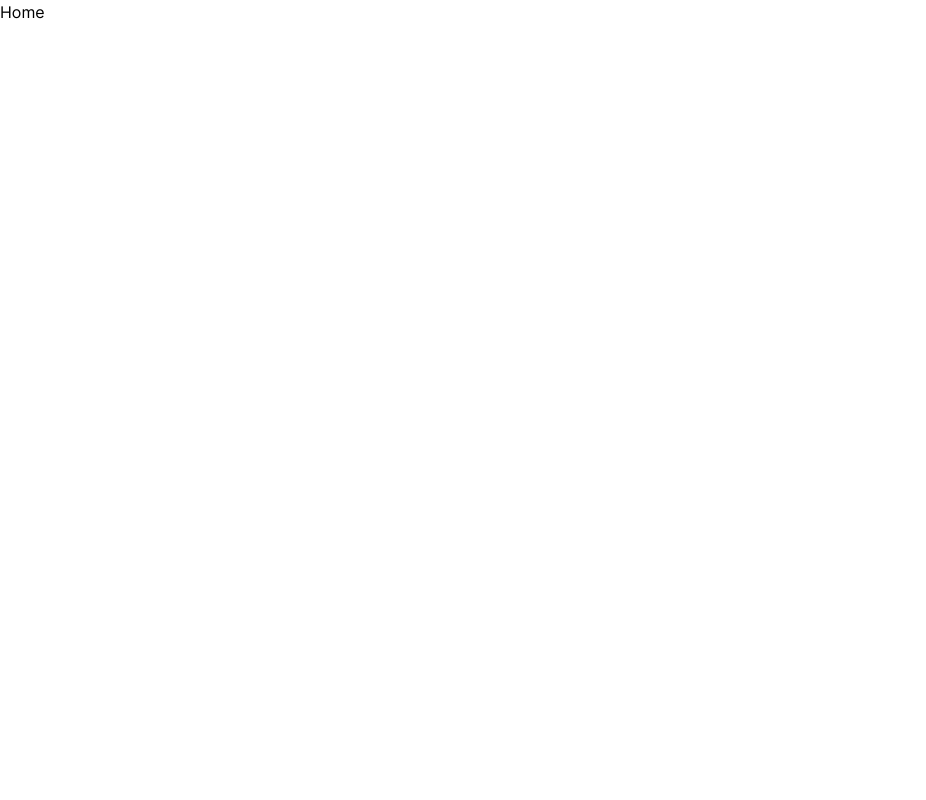
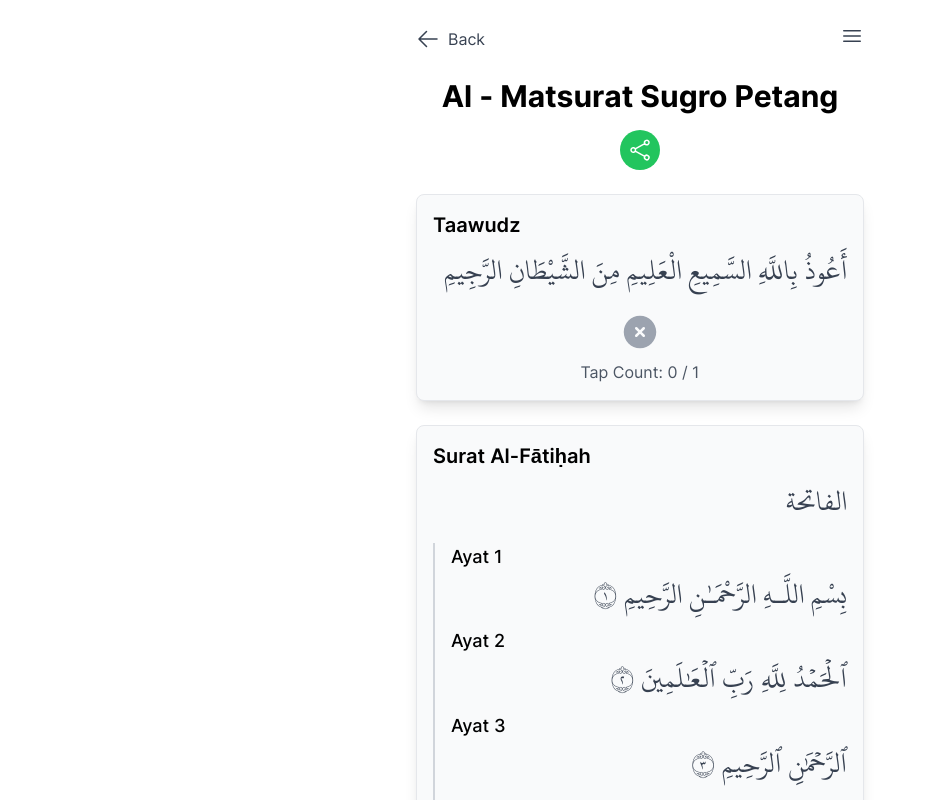
Before and after one commit to aliifam/almatsurat, a React (Vite) app: page /sugro-petang in a window 1280 px wide. Shown: the top 800 px of the page, without its empty margins (0-926 px from the left). Built offline with nearby package versions, Linux system fonts and the light colour scheme.

Commit message:
feat: apply all

```diff
--- a/src/components/DzikirItem.tsx
+++ b/src/components/DzikirItem.tsx
@@ -54,7 +54,7 @@ const DzikirItem: React.FC<DzikirItemProps> = ({
       {/* Conditionally show Latin text */}
       {latinVisible && item.latin && (
         <p
-          className={`text-gray-500 italic mt-1 ${
+          className={`italic mt-1 ${
             theme === "dark" ? "text-gray-400" : "text-gray-500"
           }`}
         >
--- a/src/pages/KubroPagi.tsx
+++ b/src/pages/KubroPagi.tsx
@@ -1,7 +1,84 @@
+import { useState } from "react";
+import { Helmet } from "react-helmet-async";
+import Layout from "../components/Layout";
+import data from "../data/kubro-pagi.json";
+import DzikirItem from "../components/DzikirItem";
+import { DzikirItemType } from "../types/types";
+import ShareButton from "../components/ShareButton";
+import BackToTopButton from "../components/BackToTop";
+import Congrat from "../components/Congrat";
+
 export const KubroPagi = () => {
+  const dzikirData: DzikirItemType[] = data.data; // Tipe data untuk dzikir
+  const [counts, setCounts] = useState(() => Array(dzikirData.length).fill(0));
+  const [showNumber, setShowNumber] = useState(() =>
+    Array(dzikirData.length).fill(false)
+  );
+  const [isDialogOpen, setDialogOpen] = useState(false);
+
+  const handleIconClick = (index: number) => {
+    setCounts((prevCounts) => {
+      const newCounts = [...prevCounts];
+      newCounts[index] += 1;
+
+      if (newCounts[index] <= dzikirData[index].repeat) {
+        setShowNumber((prevShow) => {
+          const newShow = [...prevShow];
+          newShow[index] = true;
+          return newShow;
+        });
+
+        setTimeout(() => {
+          setShowNumber((prevShow) => {
+            const newShow = [...prevShow];
+            newShow[index] = false;
+            return newShow;
+          });
+        }, 200);
+      }
+
+      // Cek apakah semua dzikir sudah selesai
+      if (newCounts.every((count, idx) => count >= dzikirData[idx].repeat)) {
+        setDialogOpen(true);
+      }
+
+      return newCounts;
+    });
+  };
+
   return (
-    <div>
-      <h1>Home</h1>
-    </div>
+    <Layout>
+      <Helmet>
+        <title>{data.title}</title>
+        <meta name="description" content={`${data.description}`} />
+        <meta name="keywords" content={`${data.description}`} />
+      </Helmet>
+      <h1 className="flex items-center justify-center text-3xl font-bold mb-4">
+        {data.title}
+      </h1>
+      <div className="flex items-center justify-center">
+        <ShareButton />
+      </div>
+
+      {dzikirData.map((item, index) => (
+        <DzikirItem
+          key={index}
+          item={item}
+          index={index}
+          counts={counts}
+          showNumber={showNumber}
+          onIconClick={handleIconClick}
+        />
+      ))}
+      <BackToTopButton />
+
+      {/* Completion Dialog */}
+      <Congrat
+        isOpen={isDialogOpen}
+        title="Selamat🎉"
+        message={`Anda telah menyelesaikan ${data.title} hari ini, semoga mendapatkan keberkahan.`}
+        onClose={() => setDialogOpen(false)}
+      />
+    </Layout>
   );
 };
--- a/src/pages/KubroPetang.tsx
+++ b/src/pages/KubroPetang.tsx
@@ -1,7 +1,84 @@
+import { useState } from "react";
+import { Helmet } from "react-helmet-async";
+import Layout from "../components/Layout";
+import data from "../data/kubro-petang.json";
+import DzikirItem from "../components/DzikirItem";
+import { DzikirItemType } from "../types/types";
+import ShareButton from "../components/ShareButton";
+import BackToTopButton from "../components/BackToTop";
+import Congrat from "../components/Congrat";
+
 export const KubroPetang = () => {
+  const dzikirData: DzikirItemType[] = data.data; // Tipe data untuk dzikir
+  const [counts, setCounts] = useState(() => Array(dzikirData.length).fill(0));
+  const [showNumber, setShowNumber] = useState(() =>
+    Array(dzikirData.length).fill(false)
+  );
+  const [isDialogOpen, setDialogOpen] = useState(false);
+
+  const handleIconClick = (index: number) => {
+    setCounts((prevCounts) => {
+      const newCounts = [...prevCounts];
+      newCounts[index] += 1;
+
+      if (newCounts[index] <= dzikirData[index].repeat) {
+        setShowNumber((prevShow) => {
+          const newShow = [...prevShow];
+          newShow[index] = true;
+          return newShow;
+        });
+
+        setTimeout(() => {
+          setShowNumber((prevShow) => {
+            const newShow = [...prevShow];
+            newShow[index] = false;
+            return newShow;
+          });
+        }, 200);
+      }
+
+      // Cek apakah semua dzikir sudah selesai
+      if (newCounts.every((count, idx) => count >= dzikirData[idx].repeat)) {
+        setDialogOpen(true);
+      }
+
+      return newCounts;
+    });
+  };
+
   return (
-    <div>
-      <h1>Home</h1>
-    </div>
+    <Layout>
+      <Helmet>
+        <title>{data.title}</title>
+        <meta name="description" content={`${data.description}`} />
+        <meta name="keywords" content={`${data.description}`} />
+      </Helmet>
+      <h1 className="flex items-center justify-center text-3xl font-bold mb-4">
+        {data.title}
+      </h1>
+      <div className="flex items-center justify-center">
+        <ShareButton />
+      </div>
+
+      {dzikirData.map((item, index) => (
+        <DzikirItem
+          key={index}
+          item={item}
+          index={index}
+          counts={counts}
+          showNumber={showNumber}
+          onIconClick={handleIconClick}
+        />
+      ))}
+      <BackToTopButton />
+
+      {/* Completion Dialog */}
+      <Congrat
+        isOpen={isDialogOpen}
+        title="Selamat🎉"
+        message={`Anda telah menyelesaikan ${data.title} hari ini, semoga mendapatkan keberkahan.`}
+        onClose={() => setDialogOpen(false)}
+      />
+    </Layout>
   );
 };
--- a/src/pages/SugroPetang.tsx
+++ b/src/pages/SugroPetang.tsx
@@ -1,7 +1,84 @@
+import { useState } from "react";
+import { Helmet } from "react-helmet-async";
+import Layout from "../components/Layout";
+import data from "../data/sugro-petang.json";
+import DzikirItem from "../components/DzikirItem";
+import { DzikirItemType } from "../types/types";
+import ShareButton from "../components/ShareButton";
+import BackToTopButton from "../components/BackToTop";
+import Congrat from "../components/Congrat";
+
 export const SugroPetang = () => {
+  const dzikirData: DzikirItemType[] = data.data; // Tipe data untuk dzikir
+  const [counts, setCounts] = useState(() => Array(dzikirData.length).fill(0));
+  const [showNumber, setShowNumber] = useState(() =>
+    Array(dzikirData.length).fill(false)
+  );
+  const [isDialogOpen, setDialogOpen] = useState(false);
+
+  const handleIconClick = (index: number) => {
+    setCounts((prevCounts) => {
+      const newCounts = [...prevCounts];
+      newCounts[index] += 1;
+
+      if (newCounts[index] <= dzikirData[index].repeat) {
+        setShowNumber((prevShow) => {
+          const newShow = [...prevShow];
+          newShow[index] = true;
+          return newShow;
+        });
+
+        setTimeout(() => {
+          setShowNumber((prevShow) => {
+            const newShow = [...prevShow];
+            newShow[index] = false;
+            return newShow;
+          });
+        }, 200);
+      }
+
+      // Cek apakah semua dzikir sudah selesai
+      if (newCounts.every((count, idx) => count >= dzikirData[idx].repeat)) {
+        setDialogOpen(true);
+      }
+
+      return newCounts;
+    });
+  };
+
   return (
-    <div>
-      <h1>Home</h1>
-    </div>
+    <Layout>
+      <Helmet>
+        <title>{data.title}</title>
+        <meta name="description" content={`${data.description}`} />
+        <meta name="keywords" content={`${data.description}`} />
+      </Helmet>
+      <h1 className="flex items-center justify-center text-3xl font-bold mb-4">
+        {data.title}
+      </h1>
+      <div className="flex items-center justify-center">
+        <ShareButton />
+      </div>
+
+      {dzikirData.map((item, index) => (
+        <DzikirItem
+          key={index}
+          item={item}
+          index={index}
+          counts={counts}
+          showNumber={showNumber}
+          onIconClick={handleIconClick}
+        />
+      ))}
+      <BackToTopButton />
+
+      {/* Completion Dialog */}
+      <Congrat
+        isOpen={isDialogOpen}
+        title="Selamat🎉"
+        message={`Anda telah menyelesaikan ${data.title} hari ini, semoga mendapatkan keberkahan.`}
+        onClose={() => setDialogOpen(false)}
+      />
+    </Layout>
   );
 };
```
